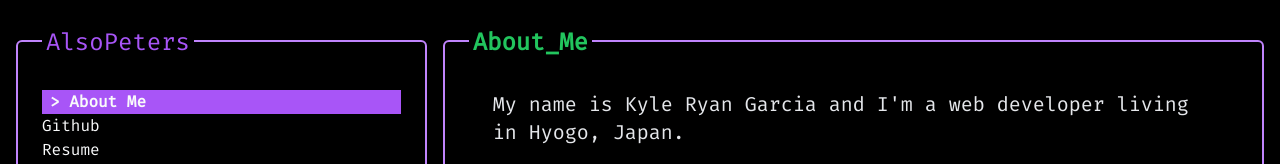
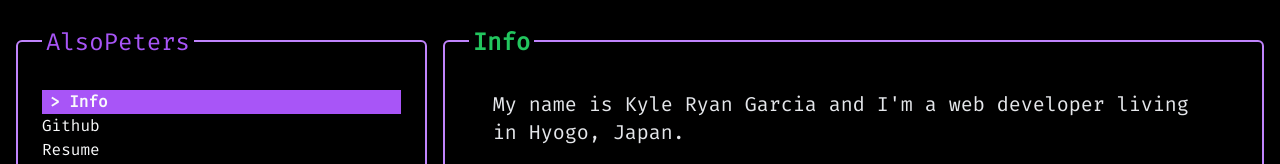
Before and after one commit to AlsoPeters/AlsoPeters-dev, a Next.js app: page / in a window 1280 px wide. Shown: the top 164 px of the page. Built offline with nearby package versions, Linux system fonts and the light colour scheme.

Commit message:
changed 'About me

```diff
--- a/pages/index.tsx
+++ b/pages/index.tsx
@@ -9,7 +9,7 @@ export default function Home() {
   const [currentlyListeningToTabActive, setcurrentlyListeningToTabActive] =
     useState(false);
 
-  const [aboutMe, setAboutMe] = useState(true);
+  const [info, setInfo] = useState(true);
   const [github, setGithub] = useState(false);
   const [resume, setResume] = useState(false);
   const [contact, setContact] = useState(false);
@@ -28,29 +28,29 @@ export default function Home() {
     setcurrentlyListeningToTabActive(!currentlyListeningToTabActive);
   }
 
-  function clickAboutMe() {
-    setAboutMe(true);
+  function clickInfo() {
+    setInfo(true);
     setGithub(false);
     setResume(false);
     setContact(false);
   }
 
   function clickGithub() {
-    setAboutMe(false);
+    setInfo(false);
     setGithub(true);
     setResume(false);
     setContact(false);
   }
 
   function clickResume() {
-    setAboutMe(false);
+    setInfo(false);
     setGithub(false);
     setResume(true);
     setContact(false);
   }
 
   function clickContact() {
-    setAboutMe(false);
+    setInfo(false);
     setGithub(false);
     setResume(false);
     setContact(true);
@@ -80,10 +80,10 @@ export default function Home() {
             {alsoPetersTabActive ? (
               <ul className='px-6 cursor-pointer text-gray-50'>
                 <li
-                  className={aboutMe ? 'bg-purple-500 pl-2 font-bold' : ''}
-                  onClick={clickAboutMe}
+                  className={info ? 'bg-purple-500 pl-2 font-bold' : ''}
+                  onClick={clickInfo}
                 >
-                  {aboutMe ? '> About Me' : 'About Me'}
+                  {info ? '> Info' : 'Info'}
                 </li>
                 <li
                   className={github ? 'bg-purple-500 pl-2 font-bold' : ''}
@@ -164,9 +164,9 @@ export default function Home() {
 
         <div className='flex flex-col w-2/3 ml-2 '>
           <div className='text-xl text-gray-200 border-2 border-purple-400 rounded-md grow'>
-            <div className='px-1 py-2 ml-6 text-2xl font-bold text-center text-green-500 -translate-y-6 bg-black select-none hover:cursor-crosshair max-w-fit'>
-              {aboutMe
-                ? 'About_Me'
+            <div className='px-1 py-2 ml-6 text-2xl font-bold text-center text-green-500 -translate-y-6 bg-black select-none max-w-fit'>
+              {info
+                ? 'Info'
                 : github
                 ? 'Github'
                 : resume
@@ -176,7 +176,7 @@ export default function Home() {
                 : ''}
             </div>
             <div className='px-12'>
-              {aboutMe ? (
+              {info ? (
                 <p>
                   {' '}
                   My name is Kyle Ryan Garcia and I'm a web developer living in
```
